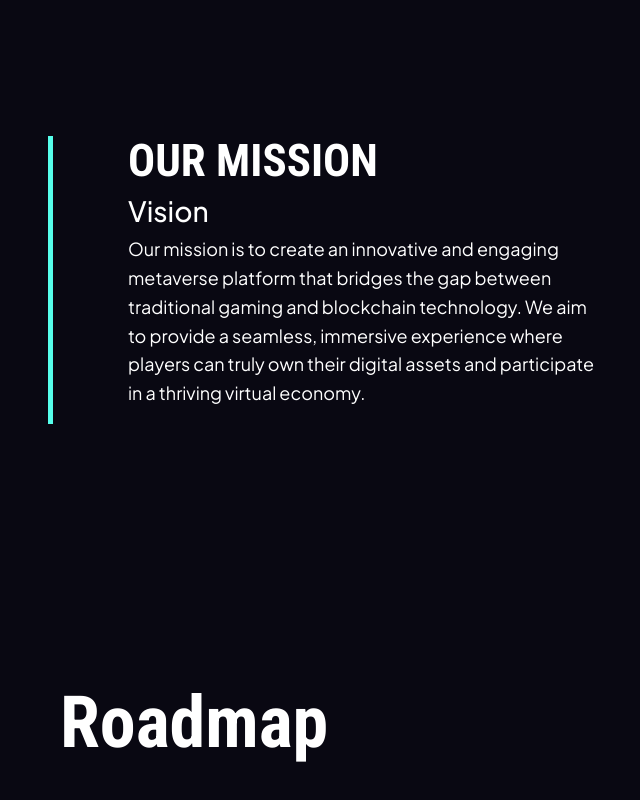
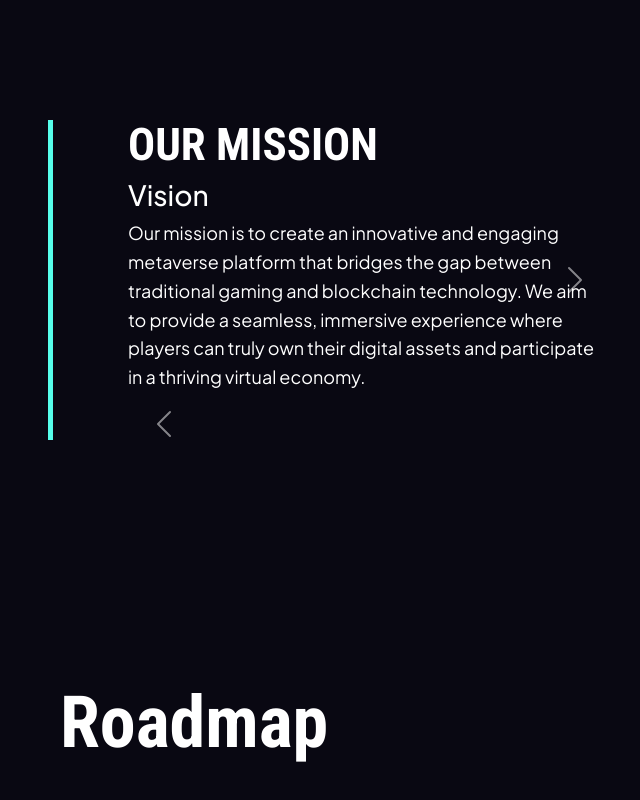
Before and after one commit to millisabel/Metaverse, a website built with webpack: page src/index.html in a window 1280 px wide. Shown: the part 920-1720 px from the top of the page, without its empty margins (22-662 px from the left). Built offline with nearby package versions, Linux system fonts and the light colour scheme.

Commit message:
feat: add slider control

```diff
--- a/src/index.html
+++ b/src/index.html
@@ -62,6 +62,7 @@
             <div class="row">
                 <div class="col-12 col-lg-6 line line-cyan" data-aos="fade-up" data-aos-delay="200">
                     <div class="about-content">
+                        <!-- Slider -->
                         <div id="aboutCarousel" class="carousel slide" data-bs-ride="carousel" data-bs-touch="true" data-bs-interval="5000">
                             <div class="carousel-inner">
                                 <!-- Slide 1 -->
@@ -91,6 +92,19 @@
                                     </p>
                                 </div>
                             </div>
+                        </div>
+                        <!-- Sliders Controls -->
+                        <div class="carousel-controls">
+                             <div class="carousel-controls-buttons">
+                                <button class="carousel-control-prev position-static" type="button" data-bs-target="#aboutCarousel" data-bs-slide="prev">
+                                    <span class="carousel-control-prev-icon" aria-hidden="true"></span>
+                                    <span class="visually-hidden">Previous</span>
+                                </button>
+                                <button class="carousel-control-next" type="button" data-bs-target="#aboutCarousel" data-bs-slide="next">
+                                    <span class="carousel-control-next-icon" aria-hidden="true"></span>
+                                    <span class="visually-hidden">Next</span>
+                                </button>
+                             </div>
                         </div>
                     </div>
                 </div>
--- a/src/scss/components/_components.scss
+++ b/src/scss/components/_components.scss
@@ -1,3 +1,4 @@
 @import "navbar/navbar";
 @import "line/line";
 @import "button/button";
+@import "slider/slider";
--- /dev/null
+++ b/src/scss/components/slider/_slider.scss
@@ -0,0 +1,7 @@
+// slider
+
+.slider{
+    .carousel-item{
+
+    }
+}
```
